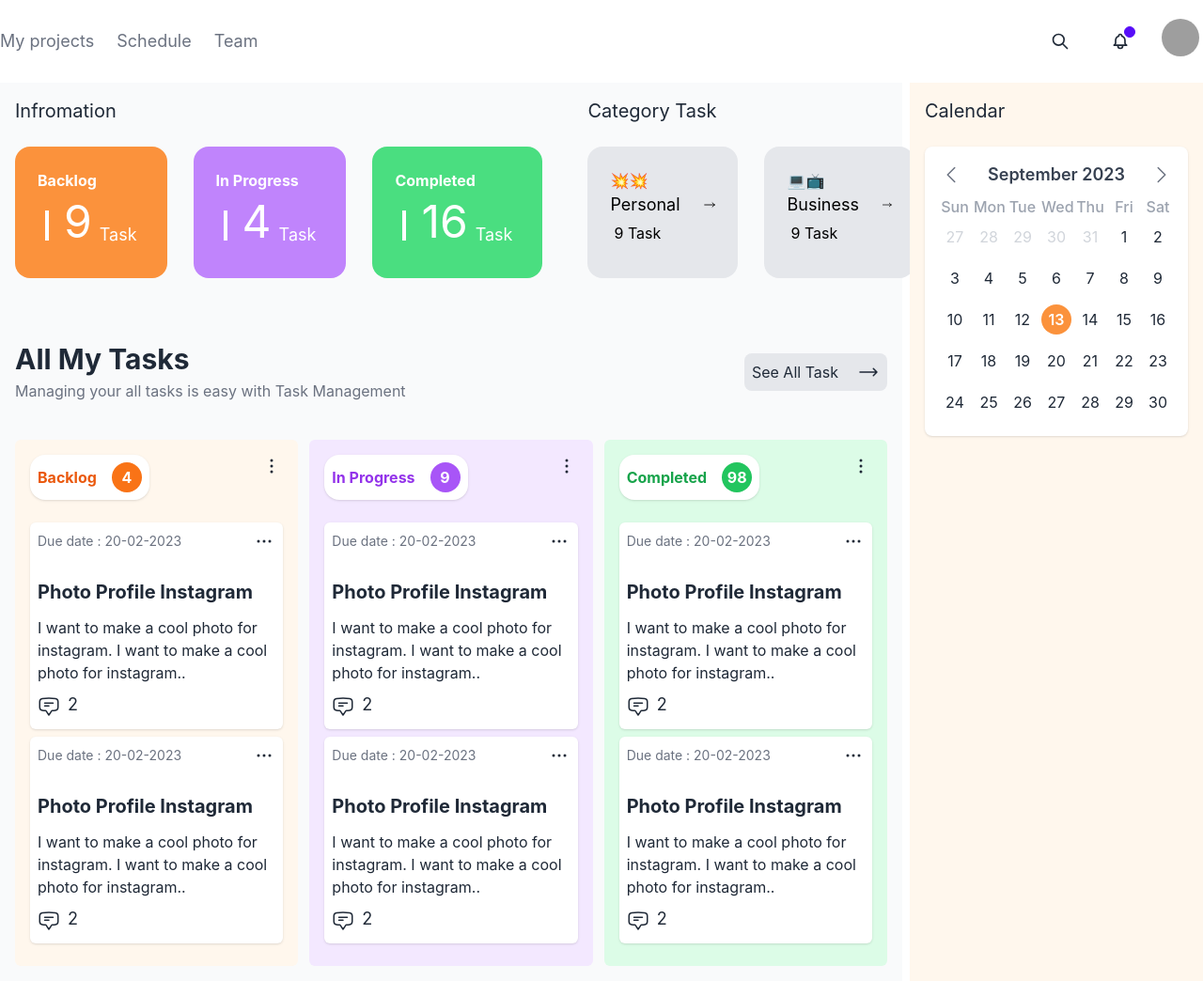
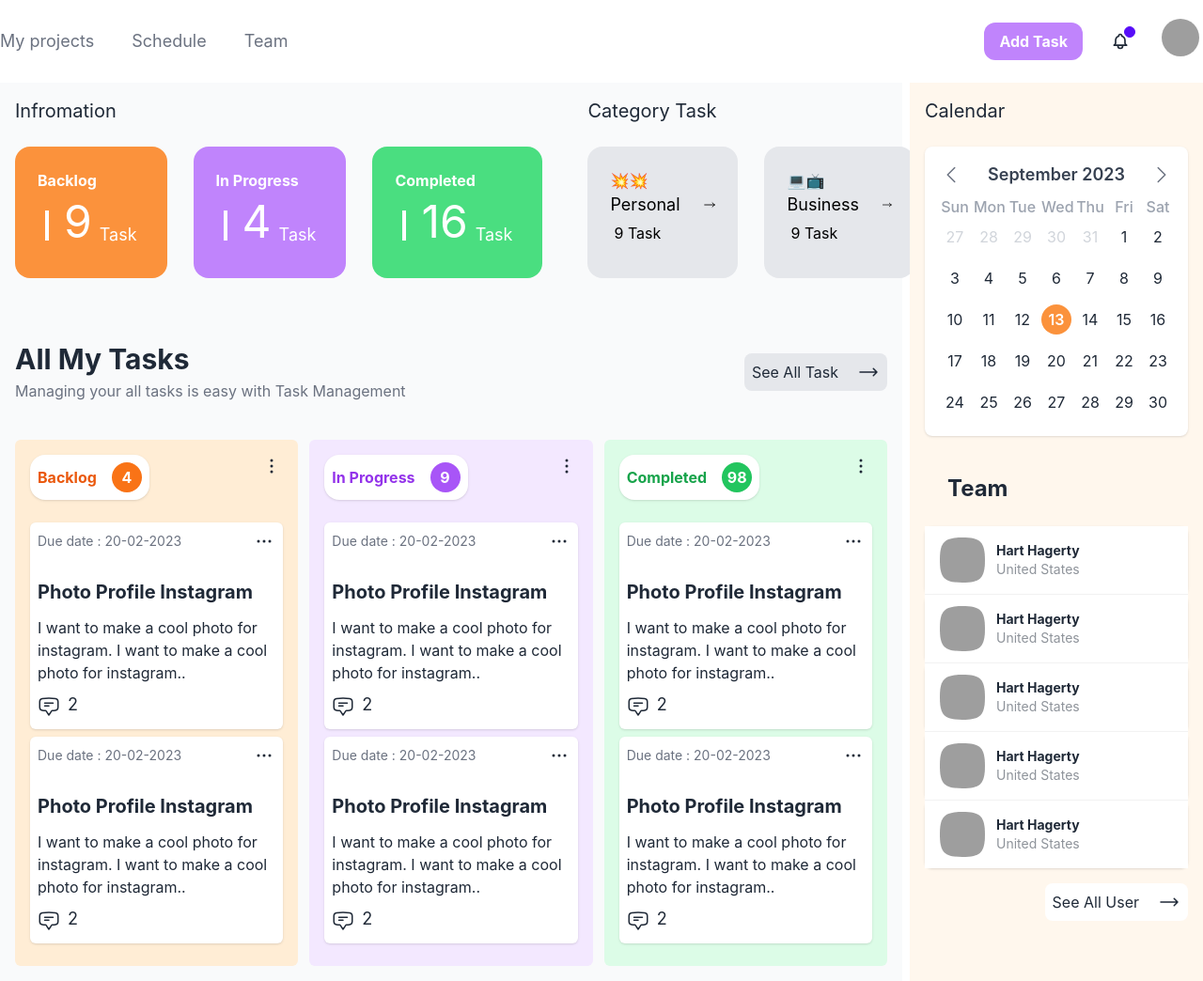
Before and after one commit to Tareq-dev/task-management, a React (Vite) app: page / in a window 1280 px wide. Shown: the whole page at 94% size. Built offline with nearby package versions, Linux system fonts and the light colour scheme; grey boxes are pictures that could not be loaded; the HTML template or start-up script is replaced by a standard one.

Commit message:
Add task form

```diff
--- a/src/components/AllTask.jsx
+++ b/src/components/AllTask.jsx
@@ -30,7 +30,7 @@ function AllTask() {
         </Link>
       </div>
       <div className="grid grid-cols-3 gap-3">
-        <div className="bg-orange-50 p-4 mt-10 rounded-md">
+        <div className="bg-orange-100 p-4 mt-10 rounded-md">
           <div className="flex justify-between mb-6">
             <div className="flex justify-between items-center gap-4 bg-white p-2 rounded-2xl shadow">
               <h4 className="text-orange-600 font-bold">Backlog</h4>
--- a/src/components/AllUsers.jsx
+++ b/src/components/AllUsers.jsx
@@ -1,11 +1,13 @@
 import React from "react";
+import { Link } from "react-router-dom";
 
 function AllUsers() {
   return (
-    <div className="">
+    <div className="mt-10">
+      <h2 className="my-6 text-2xl font-bold ml-6">Team</h2>
       <table className="table">
         <tbody>
-          <tr>
+          <tr className="bg-white rounded-lg shadow">
             <td>
               <div className="flex items-center space-x-3">
                 <div className="avatar">
@@ -23,7 +25,7 @@ function AllUsers() {
               </div>
             </td>
           </tr>
-          <tr>
+          <tr className="bg-white rounded-lg shadow">
             <td>
               <div className="flex items-center space-x-3">
                 <div className="avatar">
@@ -41,7 +43,7 @@ function AllUsers() {
               </div>
             </td>
           </tr>
-          <tr>
+          <tr className="bg-white rounded-lg shadow my-1">
             <td>
               <div className="flex items-center space-x-3">
                 <div className="avatar">
@@ -59,7 +61,7 @@ function AllUsers() {
               </div>
             </td>
           </tr>
-          <tr>
+          <tr className="bg-white rounded-lg shadow my-1">
             <td>
               <div className="flex items-center space-x-3">
                 <div className="avatar">
@@ -77,43 +79,7 @@ function AllUsers() {
               </div>
             </td>
           </tr>
-          <tr>
-            <td>
-              <div className="flex items-center space-x-3">
-                <div className="avatar">
-                  <div className="mask mask-squircle w-12 h-12">
-                    <img
-                      src="https://daisyui.com/tailwind-css-component-profile-4@56w.png"
-                      alt="Avatar Tailwind CSS Component"
-                    />
-                  </div>
-                </div>
-                <div>
-                  <div className="font-bold">Hart Hagerty</div>
-                  <div className="text-sm opacity-50">United States</div>
-                </div>
-              </div>
-            </td>
-          </tr>
-          <tr>
-            <td>
-              <div className="flex items-center space-x-3">
-                <div className="avatar">
-                  <div className="mask mask-squircle w-12 h-12">
-                    <img
-                      src="https://daisyui.com/tailwind-css-component-profile-4@56w.png"
-                      alt="Avatar Tailwind CSS Component"
-                    />
-                  </div>
-                </div>
-                <div>
-                  <div className="font-bold">Hart Hagerty</div>
-                  <div className="text-sm opacity-50">United States</div>
-                </div>
-              </div>
-            </td>
-          </tr>
-          <tr>
+          <tr className="bg-white rounded-lg shadow my-1">
             <td>
               <div className="flex items-center space-x-3">
                 <div className="avatar">
@@ -133,6 +99,25 @@ function AllUsers() {
           </tr>
         </tbody>
       </table>
+      <div className="flex justify-end">
+        <Link className="bg-white cursor-pointer h-10 mt-4 flex gap-5 rounded-lg p-2">
+          See All User
+          <svg
+            xmlns="http://www.w3.org/2000/svg"
+            fill="none"
+            viewBox="0 0 24 24"
+            strokeWidth={1.5}
+            stroke="currentColor"
+            className="w-6 h-6"
+          >
+            <path
+              strokeLinecap="round"
+              strokeLinejoin="round"
+              d="M17.25 8.25L21 12m0 0l-3.75 3.75M21 12H3"
+            />
+          </svg>
+        </Link>
+      </div>
     </div>
   );
 }
--- a/src/components/Navbar.jsx
+++ b/src/components/Navbar.jsx
@@ -1,10 +1,11 @@
 import React from "react";
 import { Link } from "react-router-dom";
+import TaskForm from "./Taskform";
 
 function Navbar() {
   return (
     <div className="flex items-center justify-between w-full my-4">
-      <ul className="flex text-lg gap-6 text-gray-500">
+      <ul className="flex text-lg gap-10 text-gray-500">
         <li>
           <Link>My projects</Link>
         </li>
@@ -16,22 +17,22 @@ function Navbar() {
         </li>
       </ul>
       <div className=" flex items-center gap-4">
-        <button className="btn btn-ghost btn-circle">
-          <svg
-            xmlns="http://www.w3.org/2000/svg"
-            className="h-5 w-5"
-            fill="none"
-            viewBox="0 0 24 24"
-            stroke="currentColor"
-          >
-            <path
-              strokeLinecap="round"
-              strokeLinejoin="round"
-              strokeWidth="2"
-              d="M21 21l-6-6m2-5a7 7 0 11-14 0 7 7 0 0114 0z"
-            />
-          </svg>
+        <button
+          onClick={() => document.getElementById("my_modal_2").showModal()}
+          className="bg-purple-400 hover:bg-purple-500 text-white font-bold py-2 cursor-pointer  px-4 rounded-xl "
+        >
+          Add Task
         </button>
+        <dialog id="my_modal_2" className="modal modal-bottom sm:modal-middle">
+          <div className="modal-box">
+            <div className="flex items-center justify-center">
+              <TaskForm />
+            </div>
+          </div>
+          <form method="dialog" className="modal-backdrop">
+            <button>close</button>
+          </form>
+        </dialog>
         <button className="btn btn-ghost btn-circle">
           <div className="indicator">
             <svg
--- /dev/null
+++ b/src/components/TaskForm.jsx
@@ -0,0 +1,102 @@
+import React, { useState } from "react";
+
+const TaskForm = () => {
+  const [task, setTask] = useState({
+    dueDate: "",
+    title: "",
+    description: "",
+    status: "backlog",
+  });
+
+  const handleChange = (e) => {
+    const { name, value } = e.target;
+    setTask({
+      ...task,
+      [name]: value,
+    });
+  };
+
+  const handleSubmit = (e) => {
+    e.preventDefault();
+    // Handle form submission here, e.g., save the task to your backend or state.
+    console.log(task);
+  };
+
+  return (
+    <div className="bg-white w-full">
+      <h2 className="text-2xl font-semibold mb-4">Add New Task</h2>
+      <form onSubmit={handleSubmit}>
+        <div className="mb-4">
+          <label htmlFor="dueDate" className="block text-gray-700 font-medium">
+            Due Date:
+          </label>
+          <input
+            type="date"
+            id="dueDate"
+            name="dueDate"
+            value={task.dueDate}
+            onChange={handleChange}
+            className="w-full px-4 py-2 border rounded-lg focus:ring-blue-500 focus:border-blue-500"
+            required
+          />
+        </div>
+        <div className="mb-4">
+          <label htmlFor="title" className="block text-gray-700 font-medium">
+            Title:
+          </label>
+          <input
+            type="text"
+            id="title"
+            name="title"
+            value={task.title}
+            onChange={handleChange}
+            className="w-full px-4 py-2 border rounded-lg focus:ring-blue-500 focus:border-blue-500"
+            required
+          />
+        </div>
+        <div className="mb-4">
+          <label
+            htmlFor="description"
+            className="block text-gray-700 font-medium"
+          >
+            Description:
+          </label>
+          <textarea
+            id="description"
+            name="description"
+            value={task.description}
+            onChange={handleChange}
+            rows="4"
+            className="w-full px-4 py-2 border rounded-lg focus:ring-blue-500 focus:border-blue-500"
+          />
+        </div>
+        <div className="mb-4">
+          <label htmlFor="status" className="block text-gray-700 font-medium">
+            Status:
+          </label>
+          <select
+            id="status"
+            name="status"
+            value={task.status}
+            onChange={handleChange}
+            className="w-full px-4 py-2 border rounded-lg focus:ring-blue-500 focus:border-blue-500"
+          >
+            <option value="backlog">Backlog</option>
+            <option value="processing">Processing</option>
+            <option value="complete">Complete</option>
+          </select>
+        </div>
+        <div className="text-center">
+          <button
+            type="submit"
+            className="bg-blue-500 hover:bg-blue-600 text-white font-medium py-2 px-6 rounded-lg focus:ring focus:ring-blue-300"
+          >
+            Add Task
+          </button>
+        </div>
+      </form>
+    </div>
+  );
+};
+
+export default TaskForm;
--- a/src/pages/Home.jsx
+++ b/src/pages/Home.jsx
@@ -3,6 +3,7 @@ import Navbar from "../components/Navbar";
 import Header from "../components/Header";
 import Calendar from "../components/Calendar";
 import AllTask from "../components/AllTask";
+import AllUsers from "../components/AllUsers";
 
 function Home() {
   return (
@@ -16,6 +17,7 @@ function Home() {
         <div className="bg-orange-50 p-4 ml-2 w-1/4">
           <h2 className="text-xl mb-6">Calendar</h2>
           <Calendar />
+          <AllUsers />
         </div>
       </div>
     </div>
```
